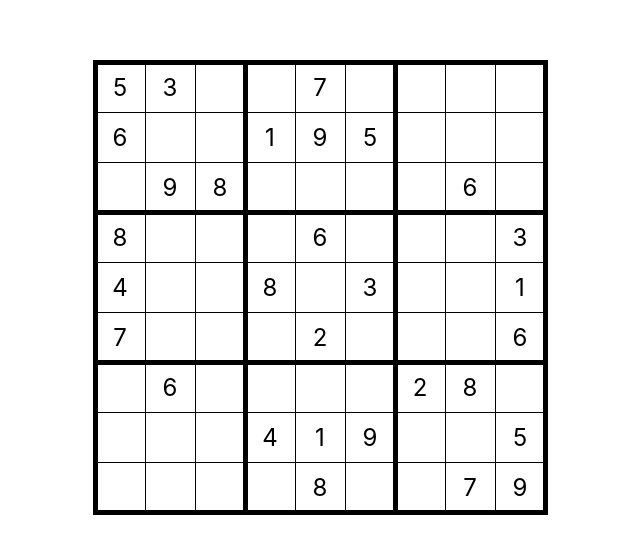
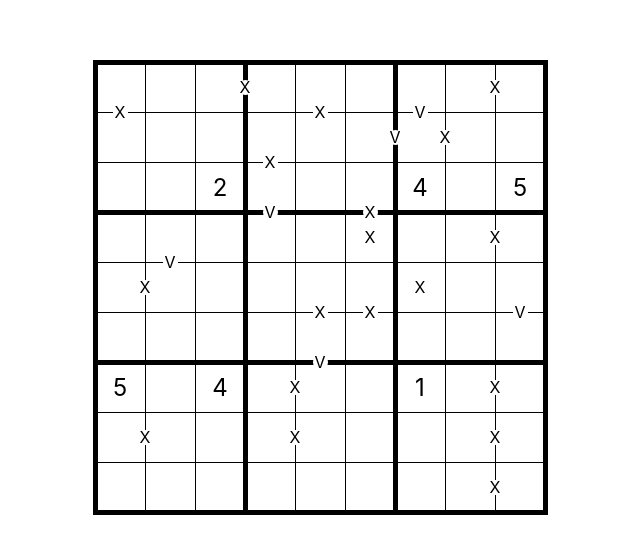
Before and after one commit to zloutek1/puzzle-app, a React (Create React App) app: page / in a window 1280 px wide. Shown: the part 113-666 px from the top of the page, without its empty margins (320-960 px from the left). Built offline with nearby package versions, Linux system fonts and the light colour scheme; the HTML template or start-up script is replaced by a standard one.

Commit message:
added XVSudoku

```diff
--- a/src/App.tsx
+++ b/src/App.tsx
@@ -1,9 +1,7 @@
-import Kropki from "./examples/Kropki";
 import { puzzles } from "./examples/puzzles";
-import { Kropki as KropkiType } from "./types/decorations/between";
 
 function App() {
-  return puzzles[0]
+  return puzzles[2]
 }
 
 export default App;
--- a/src/components/decorations/Decoration.tsx
+++ b/src/components/decorations/Decoration.tsx
@@ -1,8 +1,9 @@
 import { SudokuRegion as SudokuRegionType } from "../../types/decorations/region"
 import { Decoration as DecorationType } from "../../types/decorations"
 import SudokuRegion from "./SudokuRegion"
-import { Kropki as KropkiType } from "../../types/decorations/between"
+import { Kropki as KropkiType, XV as XVType } from "../../types/decorations/between"
 import Kropki from "./Kropki"
+import XV from "./XV"
 
 type Props = {
     decoration: DecorationType
@@ -12,6 +13,7 @@ const Decoration = ({ decoration }: Props) => {
     switch (decoration.type) {
         case "SudokuRegion": return <SudokuRegion {...decoration as SudokuRegionType} />
         case "Kropki": return <Kropki {...decoration as KropkiType} />
+        case "XV": return <XV {...decoration as XVType} />
         default: return <div />
     }
 }
--- /dev/null
+++ b/src/components/decorations/XV.tsx
@@ -0,0 +1,44 @@
+import styled from "styled-components"
+import { XV as XVType } from "../../types/decorations/between"
+import { Color, Dimensions } from "../../types/general"
+
+type StyledProps = {
+    x: number
+    y: number
+    dimensions: Dimensions
+    cellSize: number
+    text: string
+}
+
+const StyledXV = styled.div<StyledProps>`
+    position: absolute;
+    top: calc(${({ y, dimensions: {height}, cellSize }) => `${y} * ${cellSize}px + ${cellSize}px / 2 - ${height}px / 2`});
+    left: calc(${({ x, dimensions: {width}, cellSize }) => `${x} * ${cellSize}px + ${cellSize}px / 2 - ${width}px / 2`});
+    width: ${({ dimensions: { width } }) => width}px;
+    height: ${({ dimensions: { height } }) => height}px;
+
+    border-radius: 100%;
+    background-color: white;
+
+    &:after {
+        content: "${({text}) => text}";
+
+        position: absolute;
+        width: 100%;
+        height: 100%;
+
+        display: flex;
+        justify-content: center;
+        align-items: center;
+    }
+`
+
+const XV = ({ between, dimensions, text }: XVType) => {
+    const [[x0, y0], [x1, y1]] = between
+    const x = x0 + (x1 - x0) / 2
+    const y = y0 + (y1 - y0) / 2
+
+    return <StyledXV x={x} y={y} dimensions={dimensions} text={text} cellSize={50} />
+}
+
+export default XV
--- a/src/examples/JigsawSudoku.tsx
+++ b/src/examples/JigsawSudoku.tsx
@@ -1,23 +1,27 @@
 import Game from "../components/Game"
+import { DecorationType } from "../types/decorations"
 import { SudokuRegion } from "../types/decorations/region"
 import { Puzzle } from "../types/puzzle"
-import { genCellsFromGiven, genEmptyCells } from "./defaults"
+import { genCellsFromGiven, genEmptyCells } from "../utils"
 
 type Props = {
+    type?: string
     rows: number
     columns: number
     regions: SudokuRegion[]
     values?: (number | null)[][]
+    decorations?: DecorationType[]
 }
 
-const JigsawSudoku = ({ rows, columns, regions, values }: Props) => {
+const JigsawSudoku = ({ type, rows, columns, regions, values, decorations }: Props) => {
     const rules = () => false
 
     const puzzle: Puzzle<number> = {
-        type: "JigsawSudoku",
+        type: type ?? "JigsawSudoku",
         cells: values === undefined ? genEmptyCells(rows, columns) : genCellsFromGiven(rows, columns, values),
         decorations: [
-            ...regions
+            ...regions,
+            ...(decorations ?? [])
         ],
         rules: rules,
     }
--- a/src/examples/Kropki.tsx
+++ b/src/examples/Kropki.tsx
@@ -1,7 +1,7 @@
 import Game from "../components/Game"
 import { Kropki as KropkiType } from "../types/decorations/between"
 import { Puzzle } from "../types/puzzle"
-import { genEmptyCells } from "./defaults"
+import { genEmptyCells } from "../utils"
 
 type Props = {
     rows: number
--- a/src/examples/Sudoku.tsx
+++ b/src/examples/Sudoku.tsx
@@ -1,13 +1,16 @@
+import { DecorationType } from "../types/decorations"
 import { SudokuRegion } from "../types/decorations/region"
 import JigsawSudoku from "./JigsawSudoku"
 
 type Props = {
-    rows: number
-    columns: number
+    type?: string
+    rows?: number
+    columns?: number
     values?: (number | null)[][]
+    decorations?: DecorationType[]
 }
 
-const Sudoku = ({ rows, columns, values }: Props) => {
+const Sudoku = ({ type, rows, columns, values, decorations }: Props) => {
     const regions = [
         {type: "SudokuRegion", cells: [[0, 0], [0, 1], [0, 2], [1, 0], [1, 1], [1, 2], [2, 0], [2, 1], [2, 2]], unique: true},
         {type: "SudokuRegion", cells: [[0, 3], [0, 4], [0, 5], [1, 3], [1, 4], [1, 5], [2, 3], [2, 4], [2, 5]], unique: true},
@@ -20,7 +23,16 @@ const Sudoku = ({ rows, columns, values }: Props) => {
         {type: "SudokuRegion", cells: [[6, 6], [6, 7], [6, 8], [7, 6], [7, 7], [7, 8], [8, 6], [8, 7], [8, 8]], unique: true},
     ] as SudokuRegion[]
 
-    return <JigsawSudoku rows={rows} columns={columns} regions={regions} values={values} />
+    return (
+        <JigsawSudoku
+            type={type ?? "Sudoku"}
+            rows={rows ?? 9}
+            columns={columns ?? 9}
+            regions={regions}
+            values={values}
+            decorations={decorations}
+        />
+    )
 }
 
 export default Sudoku
--- /dev/null
+++ b/src/examples/XV.tsx
@@ -0,0 +1,26 @@
+import { DecorationType } from "../types/decorations"
+import { XV as XVType } from "../types/decorations/between"
+import Sudoku from "./Sudoku"
+
+type Props = {
+    type?: string
+    rows?: number
+    columns?: number
+    values?: (number | null)[][]
+    decorations?: DecorationType[]
+    xvs: XVType[]
+}
+
+const XV = ({ type, rows, columns, values, xvs, decorations }: Props) => {
+    return (
+        <Sudoku
+            type={type ?? "XV Sudoku"}
+            rows={rows}
+            columns={columns}
+            values={values}
+            decorations={(xvs as DecorationType[]).concat(decorations ?? [])}
+        />
+    )
+}
+
+export default XV
--- a/src/examples/defaults.tsx
+++ /dev/null
@@ -1,21 +0,0 @@
-export const genEmptyCells = (rows: number, columns: number) =>
-    Array.from(Array(rows), (y: number) =>
-        Array.from(Array(columns), (x: number) => ({
-            x,
-            y,
-            value: null,
-            highlight: "",
-            editable: true,
-        }))
-    )
-
-export const genCellsFromGiven = <T,>(rows: number, columns: number, values: T[][]) =>
-    values.map((row, y) =>
-        row.map((value, x) => ({
-            x,
-            y,
-            value,
-            highlight: "",
-            editable: true
-        }))
-    )
--- a/src/examples/puzzles.tsx
+++ b/src/examples/puzzles.tsx
@@ -1,5 +1,6 @@
 import Kropki from "./Kropki";
 import Sudoku from "./Sudoku";
+import XV from "./XV";
 
 export const puzzles = [
     <Sudoku rows={9} columns={9} values={[
@@ -39,5 +40,59 @@ export const puzzles = [
 
         {type: "Kropki", between: [[0,3], [1,3]], dimensions: {width: 10, height: 10}, color: "white"},
         {type: "Kropki", between: [[2,3], [3,3]], dimensions: {width: 10, height: 10}, color: "black"},
+    ]} />,
+
+    <XV values={[
+        [null, null, null,  null, null, null,  null, null, null],
+        [null, null, null,  null, null, null,  null, null, null],
+        [null, null,    2,  null, null, null,     4, null,    5],
+
+        [null, null, null,  null, null, null,  null, null, null],
+        [null, null, null,  null, null, null,  null, null, null],
+        [null, null, null,  null, null, null,  null, null, null],
+
+        [   5, null,    4,  null, null, null,     1, null, null],
+        [null, null, null,  null, null, null,  null, null, null],
+        [null, null, null,  null, null, null,  null, null, null]
+    ]}
+
+    xvs={[
+        {type: "XV", between: [[2,0], [3,0]], dimensions: {width: 15, height: 15}, text: "X"},
+        {type: "XV", between: [[7,0], [8,0]], dimensions: {width: 15, height: 15}, text: "X"},
+
+        {type: "XV", between: [[0,0], [0,1]], dimensions: {width: 15, height: 15}, text: "X"},
+        {type: "XV", between: [[4,0], [4,1]], dimensions: {width: 15, height: 15}, text: "X"},
+        {type: "XV", between: [[6,0], [6,1]], dimensions: {width: 15, height: 15}, text: "V"},
+
+        {type: "XV", between: [[5,1], [6,1]], dimensions: {width: 15, height: 15}, text: "V"},
+        {type: "XV", between: [[6,1], [7,1]], dimensions: {width: 15, height: 15}, text: "X"},
+
+        {type: "XV", between: [[3,1], [3,2]], dimensions: {width: 15, height: 15}, text: "X"},
+
+        {type: "XV", between: [[3,2], [3,3]], dimensions: {width: 15, height: 15}, text: "V"},
+        {type: "XV", between: [[5,2], [5,3]], dimensions: {width: 15, height: 15}, text: "X"},
+
+        {type: "XV", between: [[4,3], [6,3]], dimensions: {width: 15, height: 15}, text: "X"},
+        {type: "XV", between: [[7,3], [8,3]], dimensions: {width: 15, height: 15}, text: "X"},
+
+        {type: "XV", between: [[1,3], [1,4]], dimensions: {width: 15, height: 15}, text: "V"},
+
+        {type: "XV", between: [[0,4], [1,4]], dimensions: {width: 15, height: 15}, text: "X"},
+        {type: "XV", between: [[5,4], [7,4]], dimensions: {width: 15, height: 15}, text: "X"},
+
+        {type: "XV", between: [[4,4], [4,5]], dimensions: {width: 15, height: 15}, text: "X"},
+        {type: "XV", between: [[5,4], [5,5]], dimensions: {width: 15, height: 15}, text: "X"},
+        {type: "XV", between: [[8,4], [8,5]], dimensions: {width: 15, height: 15}, text: "V"},
+
+        {type: "XV", between: [[4,5], [4,6]], dimensions: {width: 15, height: 15}, text: "V"},
+
+        {type: "XV", between: [[3,6], [4,6]], dimensions: {width: 15, height: 15}, text: "X"},
+        {type: "XV", between: [[7,6], [8,6]], dimensions: {width: 15, height: 15}, text: "X"},
+
+        {type: "XV", between: [[0,7], [1,7]], dimensions: {width: 15, height: 15}, text: "X"},
+        {type: "XV", between: [[3,7], [4,7]], dimensions: {width: 15, height: 15}, text: "X"},
+        {type: "XV", between: [[7,7], [8,7]], dimensions: {width: 15, height: 15}, text: "X"},
+
+        {type: "XV", between: [[7,8], [8,8]], dimensions: {width: 15, height: 15}, text: "X"},
     ]} />
 ]
--- a/src/utils.tsx
+++ b/src/utils.tsx
@@ -1,3 +1,25 @@
+
+export const genEmptyCells = (rows: number, columns: number) =>
+Array.from(Array(rows), (y: number) =>
+    Array.from(Array(columns), (x: number) => ({
+        x,
+        y,
+        value: null,
+        highlight: "",
+        editable: true,
+    }))
+)
+
+export const genCellsFromGiven = <T,>(rows: number, columns: number, values: T[][]) =>
+values.map((row, y) =>
+    row.map((value, x) => ({
+        x,
+        y,
+        value,
+        highlight: "",
+        editable: true
+    }))
+)
 
 export function map2d<T, U>(array: T[][], fn: (value: T, x: number, y: number) => U) {
     return array.map((row, y) =>
```
